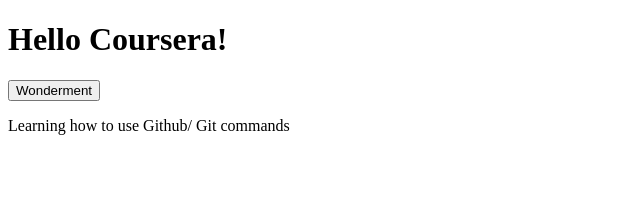
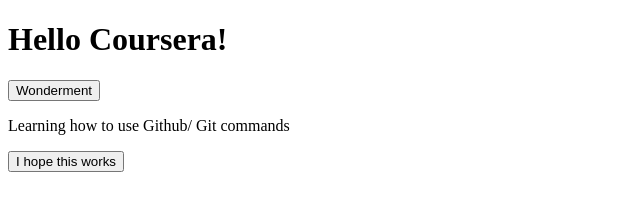
Before and after one commit to josie-opondo/coursera-test2, a plain HTML site: page index.html in a window 1280 px wide. Shown: the whole page, without its empty margins (0-640 px from the left). Drawn offline with Linux system fonts and the light colour scheme.

Commit message:
Update index.html
Trying to see if this displays pages

```diff
--- a/index.html
+++ b/index.html
@@ -10,5 +10,6 @@
     <h1>Hello Coursera! </h1>
     <button>Wonderment</button>
     <p>Learning how to use Github/ Git commands</p>
+    <button>I hope this works</button>
 </body>
 </html>
```
